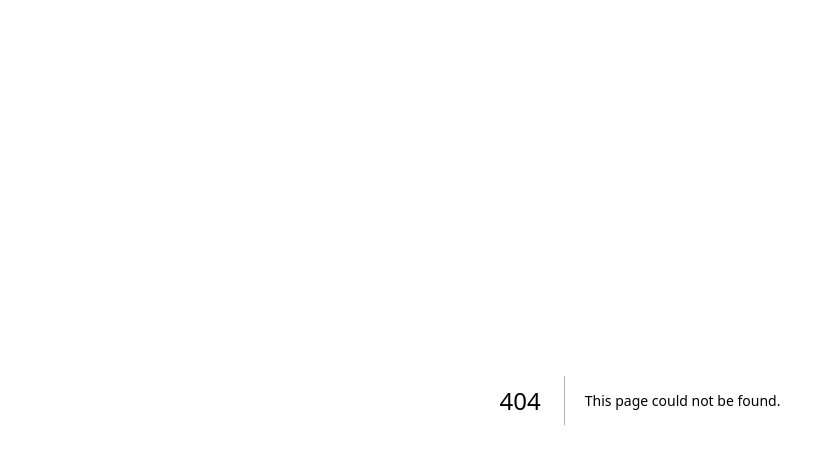
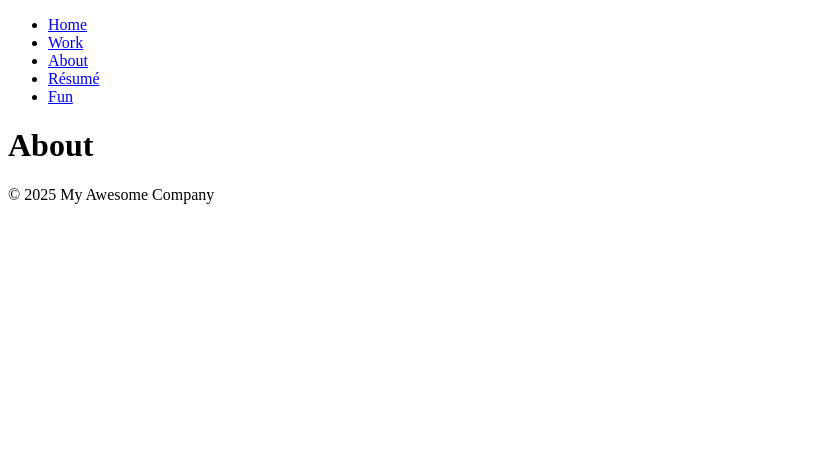
Before and after one commit to anna-hi/portfolio, a Next.js app: page /about in a window 1280 px wide. Before the commit this address had no page. Shown: the top 464 px of the page, without its empty margins (0-835 px from the left). Built offline with nearby package versions, Linux system fonts and the light colour scheme.

Commit message:
initial layout and routes

```diff
--- /dev/null
+++ b/src/app/about/page.tsx
@@ -0,0 +1,7 @@
+export default function About() {
+  return (
+    <main className="p-2">
+      <h1>About</h1>
+    </main>
+  );
+}
--- a/src/app/layout.tsx
+++ b/src/app/layout.tsx
@@ -1,22 +1,20 @@
-import type { Metadata } from "next";
-import { Inter } from "next/font/google";
-import "./globals.css";
-
-const inter = Inter({ subsets: ["latin"] });
-
-export const metadata: Metadata = {
-  title: "my portfolio",
-  description: "my portfolio stuff",
-};
+import Footer from "@/components/footer";
+import NavBar from "@/components/navbar";
 
 export default function RootLayout({
   children,
-}: Readonly<{
+}: {
   children: React.ReactNode;
-}>) {
+}) {
   return (
     <html lang="en">
-      <body className={inter.className}>{children}</body>
+      <body>
+        <main>
+          <NavBar />
+          {children}
+          <Footer />
+        </main>
+      </body>
     </html>
   );
 }
--- a/src/app/page.tsx
+++ b/src/app/page.tsx
@@ -1,9 +1,7 @@
-import Image from "next/image";
-
-export default function Home() {
+export default function Main() {
   return (
     <main>
-      <h1>Home</h1>
+      <h1>Main</h1>
     </main>
   );
 }
--- /dev/null
+++ b/src/components/footer.tsx
@@ -0,0 +1,11 @@
+import React from "react";
+
+const Footer: React.FC = () => {
+  return (
+    <div>
+      <p>&copy; {new Date().getFullYear()} My Awesome Company</p>
+    </div>
+  );
+};
+
+export default Footer;
--- /dev/null
+++ b/src/components/navbar.tsx
@@ -0,0 +1,28 @@
+import React from "react";
+
+const NavBar: React.FC = () => {
+  return (
+    <nav>
+      <ul>
+        <li>
+          <a href="/">Home</a>
+        </li>
+        <li>
+          <a href="/">Work</a>
+        </li>
+        <li>
+          <a href="/about">About</a>
+        </li>
+        <li>
+          {/* can replace this with a link to hosted resume too */}
+          <a href="/resume">Résumé</a>
+        </li>
+        <li>
+          <a href="/fun">Fun</a>
+        </li>
+      </ul>
+    </nav>
+  );
+};
+
+export default NavBar;
```
Also changed, not shown: src/app/fun/page.tsx (added, +7 -0 lines), src/app/resume/page.tsx (added, +7 -0 lines).
